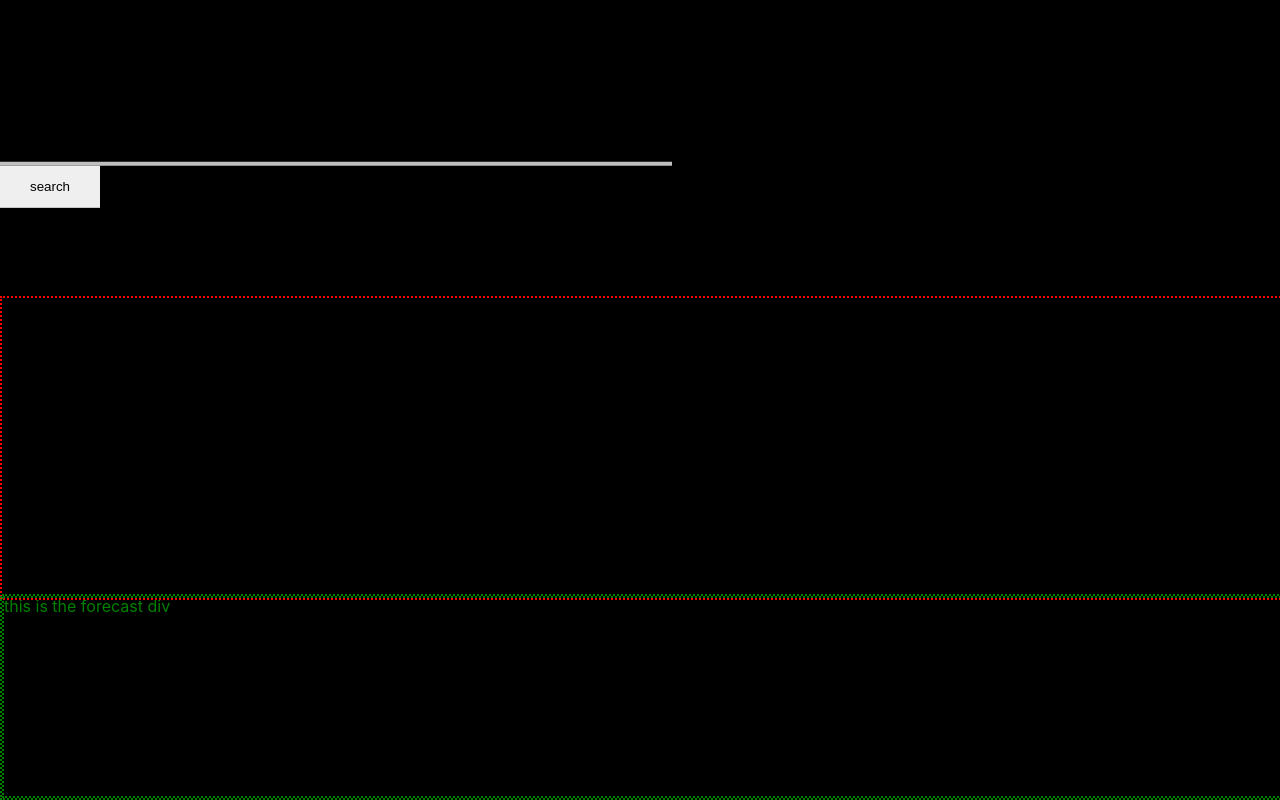
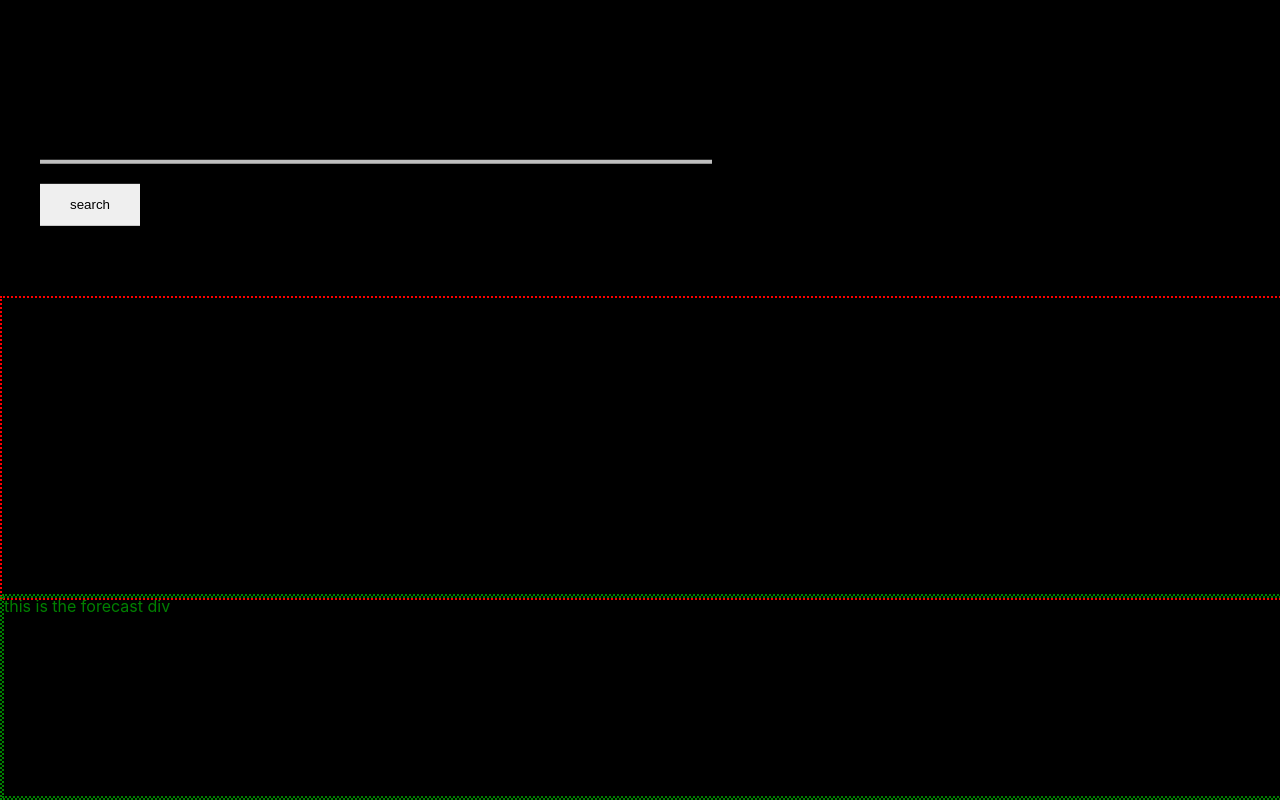
Before and after one commit to literalsunbear/weather, a React (Create React App) app in the folder weather/: page / in a window 1280 px wide. Built offline with nearby package versions, Linux system fonts and the light colour scheme.

Commit message:
Trying to wrangle an API

```diff
--- a/weather/src/App.css
+++ b/weather/src/App.css
@@ -28,11 +28,11 @@ body {
 #search-container {
   position: absolute;
   z-index: 3;
+  margin-left: 40px;
   top: 10%;
   transform: translateY(-10%);
 
 }
-
 #search-box {
   border: none;
   outline: none;
@@ -47,10 +47,12 @@ body {
   font-size: 80px;
   font-weight: 300;
   color: rgba(255, 255, 255, .75);
+  text-shadow: 2px 2px 6px rgba(0,0,0,.15);
 }
 #search-container button {
   width: 100px;
   padding: 1em 2em;
+  margin-top: 20px;
   outline: none;
   border: none;
 }
@@ -75,6 +77,8 @@ body {
   bottom: 200px;
   width: 100%;
   height: 300px;
+
+  color: hotpink;
   border: 2px dotted red;
 
 }
--- a/weather/src/App.js
+++ b/weather/src/App.js
@@ -27,8 +27,14 @@ class App extends React.Component {
     this.setState({inputValue: event.target.value})
   }
 
-  handleTestClick = (event) => {
-    this.setState({rainy: true});
+  handleTestClick = async (event) => {
+    this.setState({test: this.state.inputValue});
+
+    const response =
+      await fetch('api.openweathermap.org/data/2.5/weather?q=London&appid=486715e03ac41999dee9a7594ce38c95', {mode: 'no-cors'});
+    console.log(await response);
+    console.log(await response.json());
+
     this.setState({test: this.state.inputValue});
     this.setState({inputValue: ''})
   }
```
